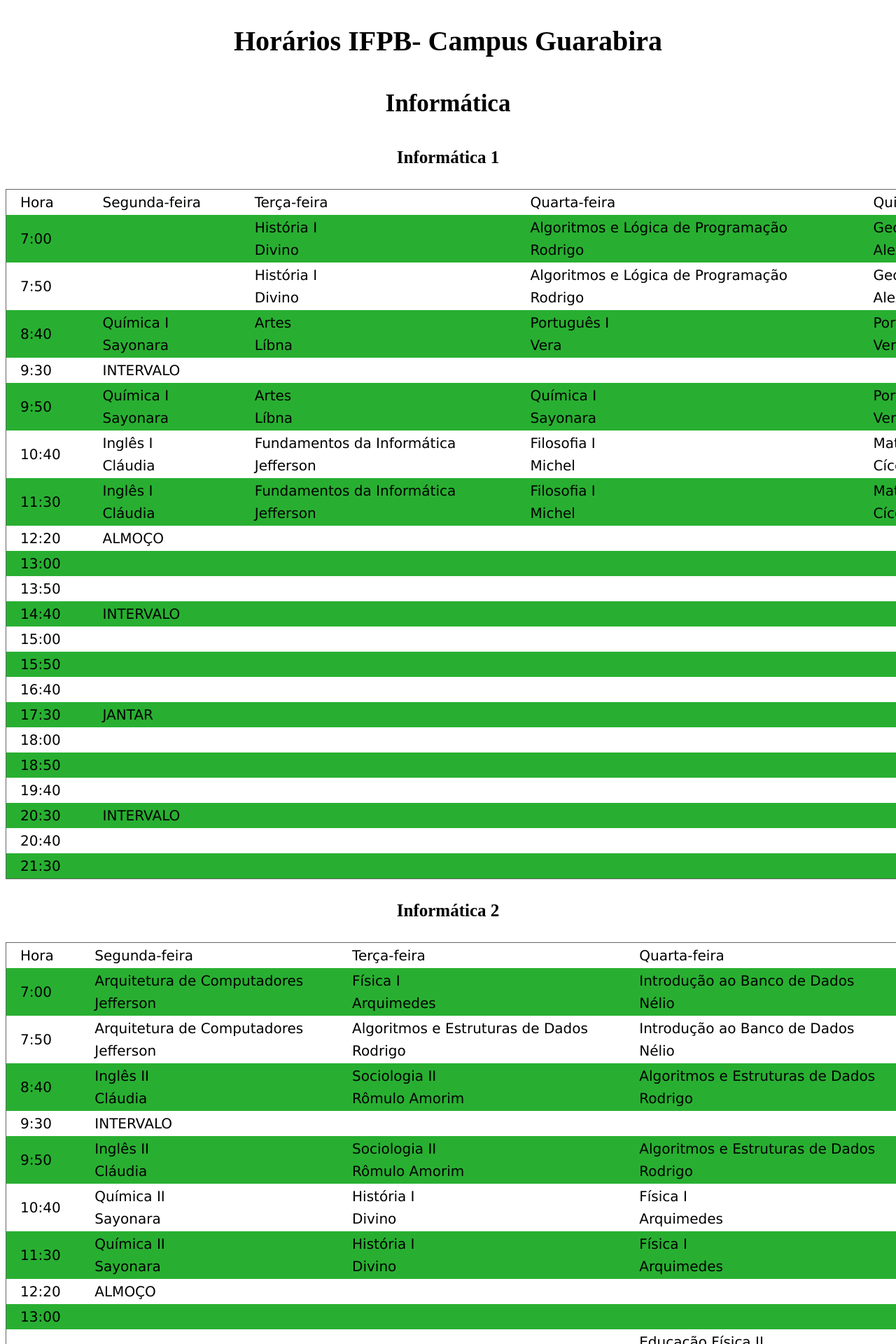
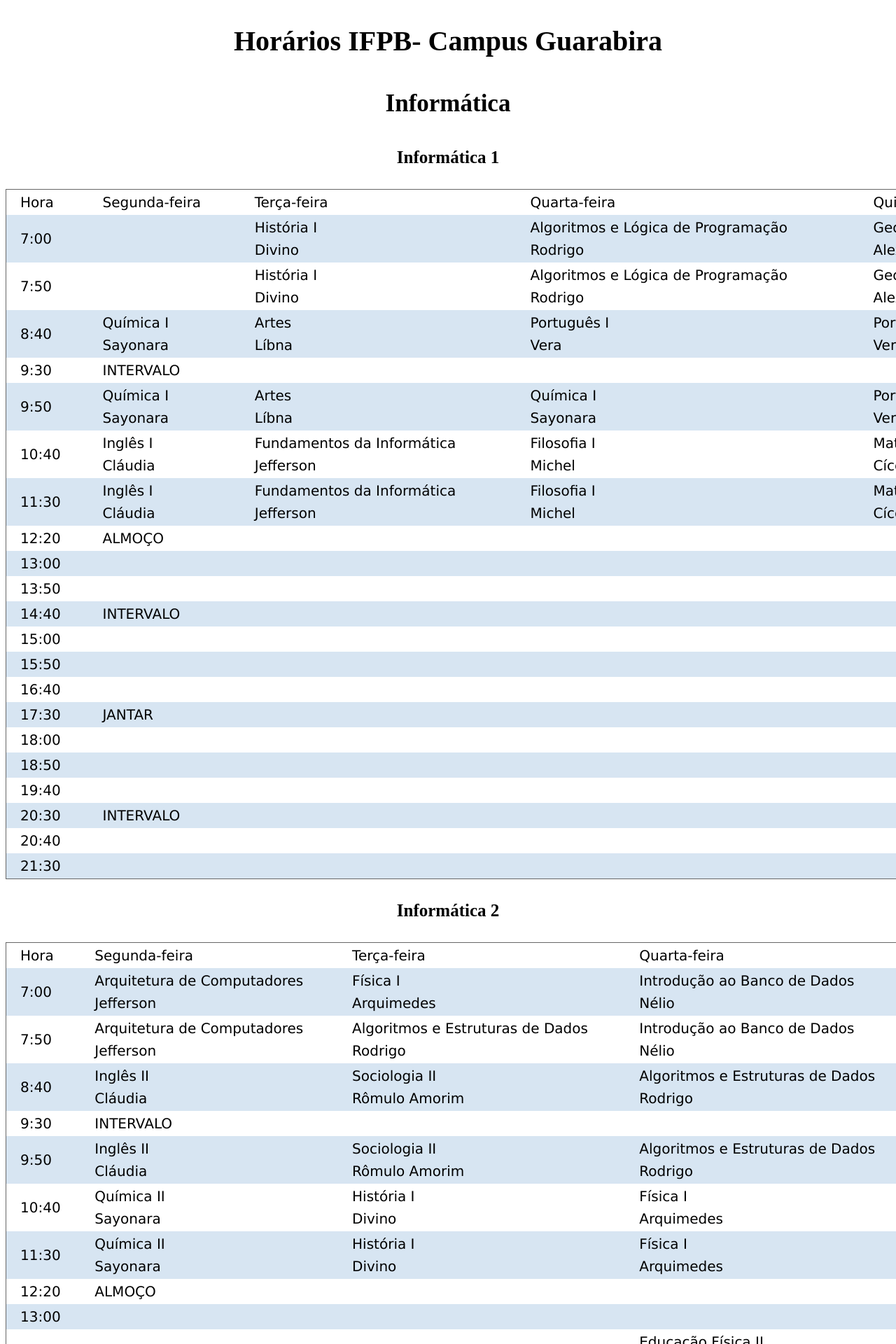
Before and after one commit to larissaserrano/horariomoisa, a Jekyll site: the page built from index.html, in a window 1280 px wide. Shown: the top 1920 px of the page at 70% size. Built offline with Jekyll 4.4.1, drawn with Linux system fonts in a browser that asks for light colours.

Commit message:
Update style.css

```diff
--- a/css/style.css
+++ b/css/style.css
@@ -41,7 +41,7 @@
   color: inherit;
 }
 tr:nth-child(even) {
-    background-color: #28af31;
+    background-color: #d7e5f2;
 }
 th {
   font-weight: normal;
```
